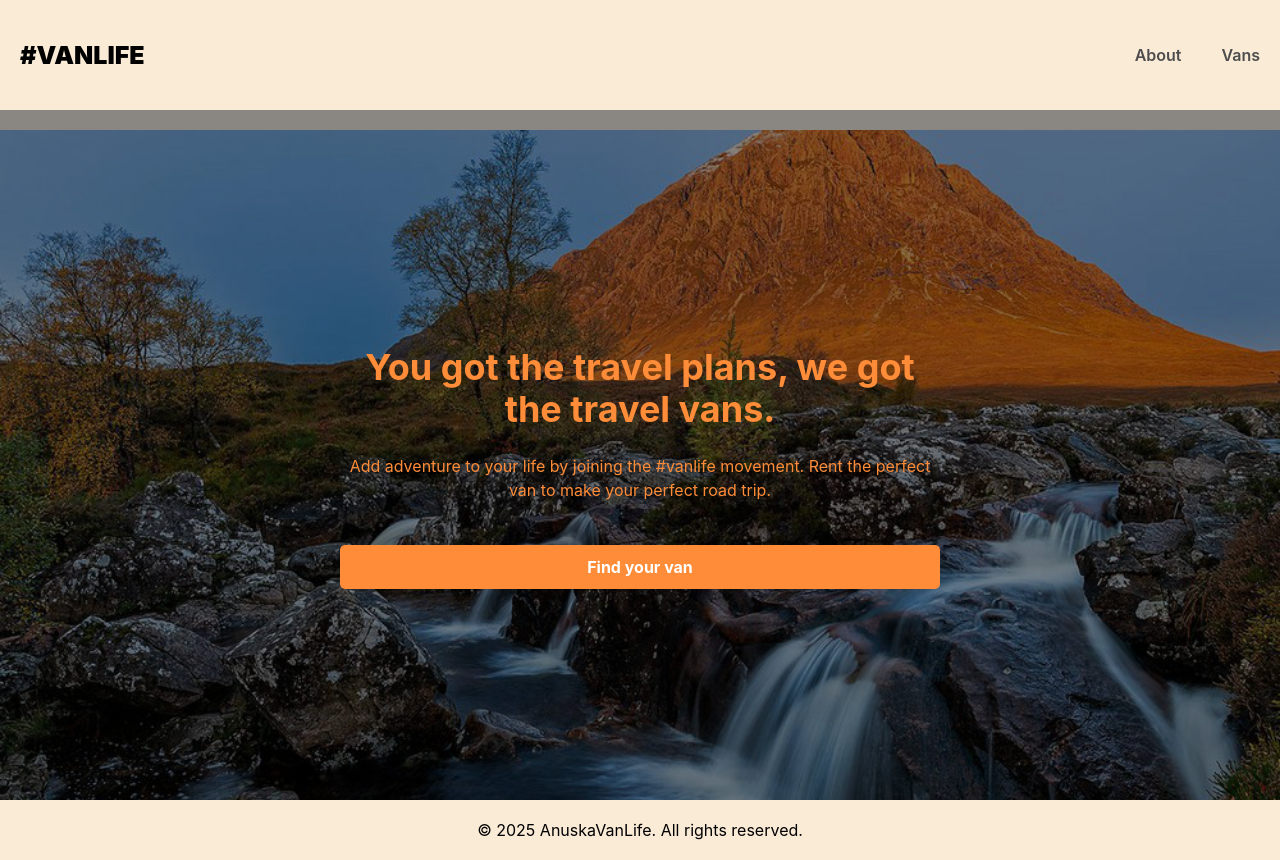
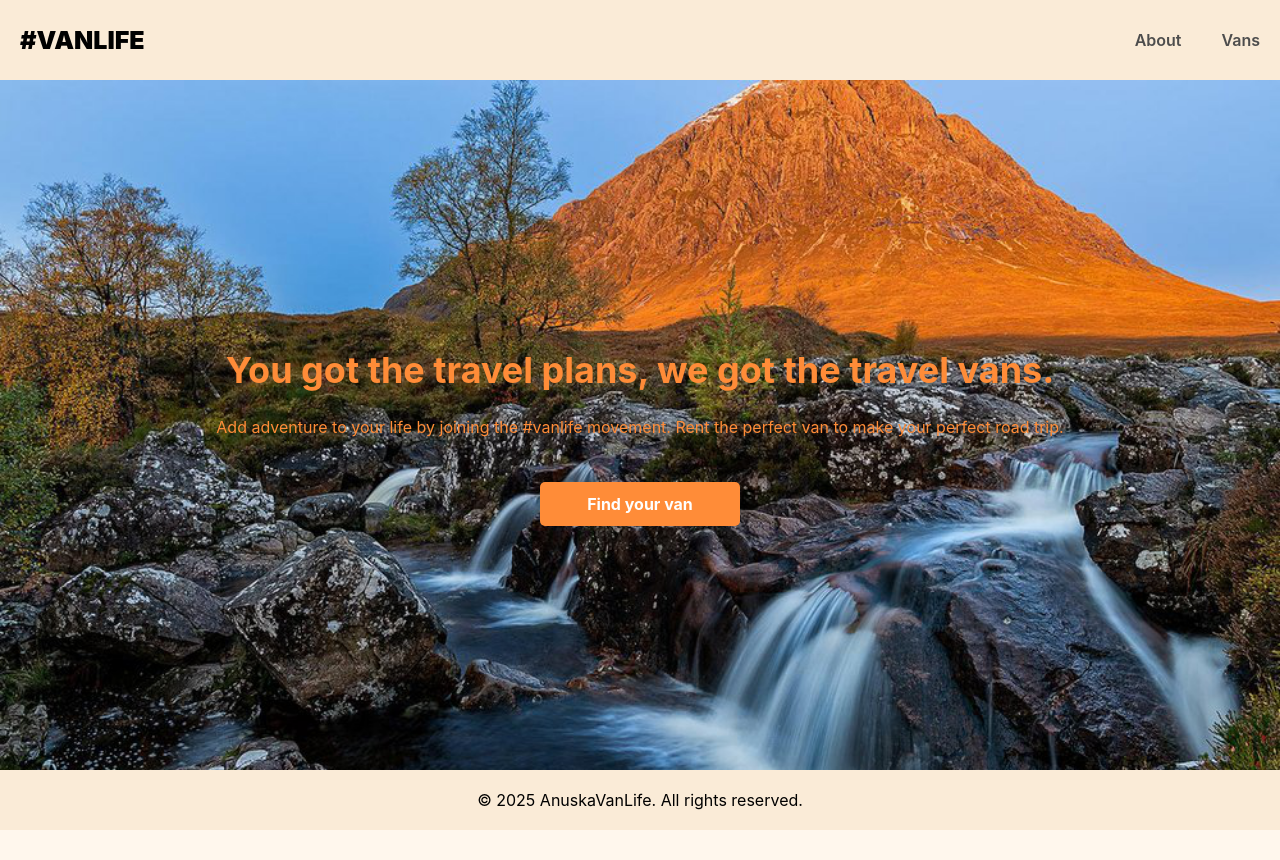
Before and after one commit to Anuska86/VanLife, a React (Vite) app in the folder van-life/: page / in a window 1280 px wide. After the commit the page ends 830 px from the top, so only its background shows below. Built offline with nearby package versions, Linux system fonts and the light colour scheme; what miragejs would draw is missing.

Commit message:
Update index.css

```diff
--- a/van-life/src/index.css
+++ b/van-life/src/index.css
@@ -20,7 +20,7 @@ body {
 }
 
 header {
-  height: 110px;
+  height: 80px;
   display: flex;
   align-items: center;
   padding-block: 10px;
@@ -91,7 +91,6 @@ header a:hover {
   left: 0;
   width: 100%;
   height: 100%;
-  background: rgba(0, 0, 0, 0.46);
   z-index: 1;
 }
 
@@ -99,7 +98,6 @@ header a:hover {
   position: relative;
   z-index: 2;
   width: 100%;
-  max-width: 600px;
   text-align: center;
 }
 
@@ -112,7 +110,6 @@ header a:hover {
 
 .home-container img {
   max-width: 100%;
-  margin-top: 20px;
 }
 
 .home-container p {
@@ -126,7 +123,7 @@ header a:hover {
   text-decoration: none;
   background-color: #ff8c38;
   border: none;
-  width: 100%;
+  width: 200px;
   margin-top: 27px;
   padding-block: 0.75rem;
   color: white;
```
